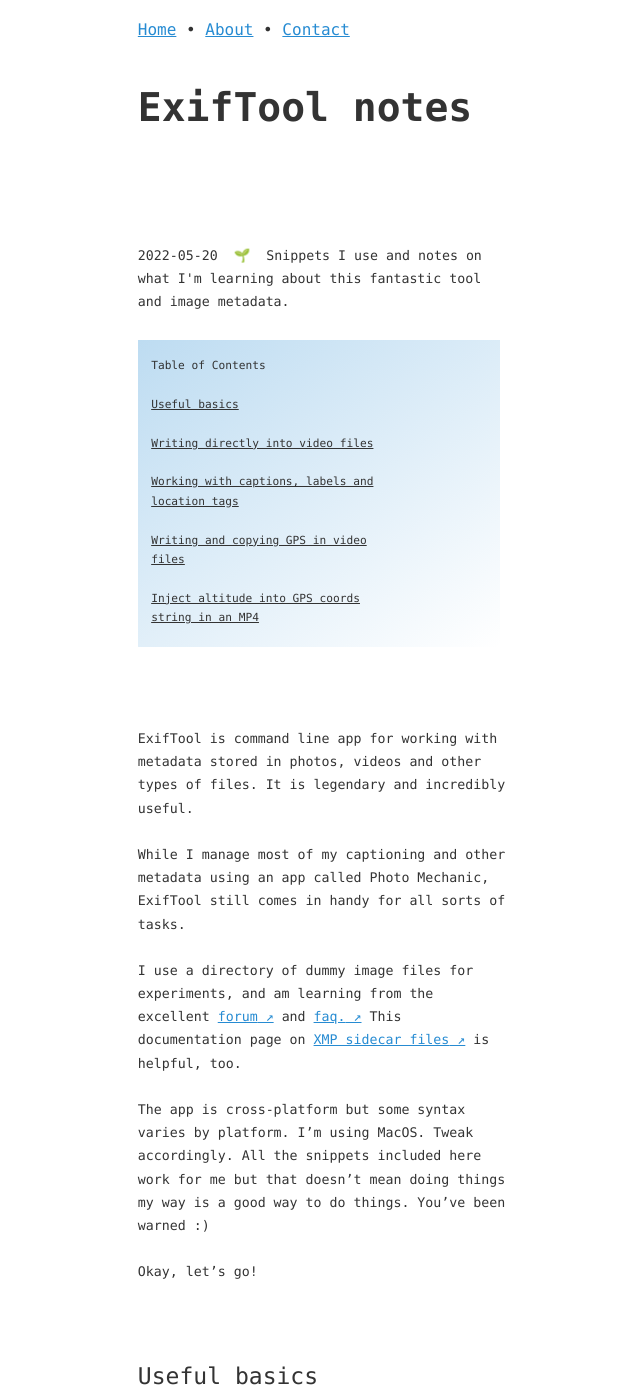
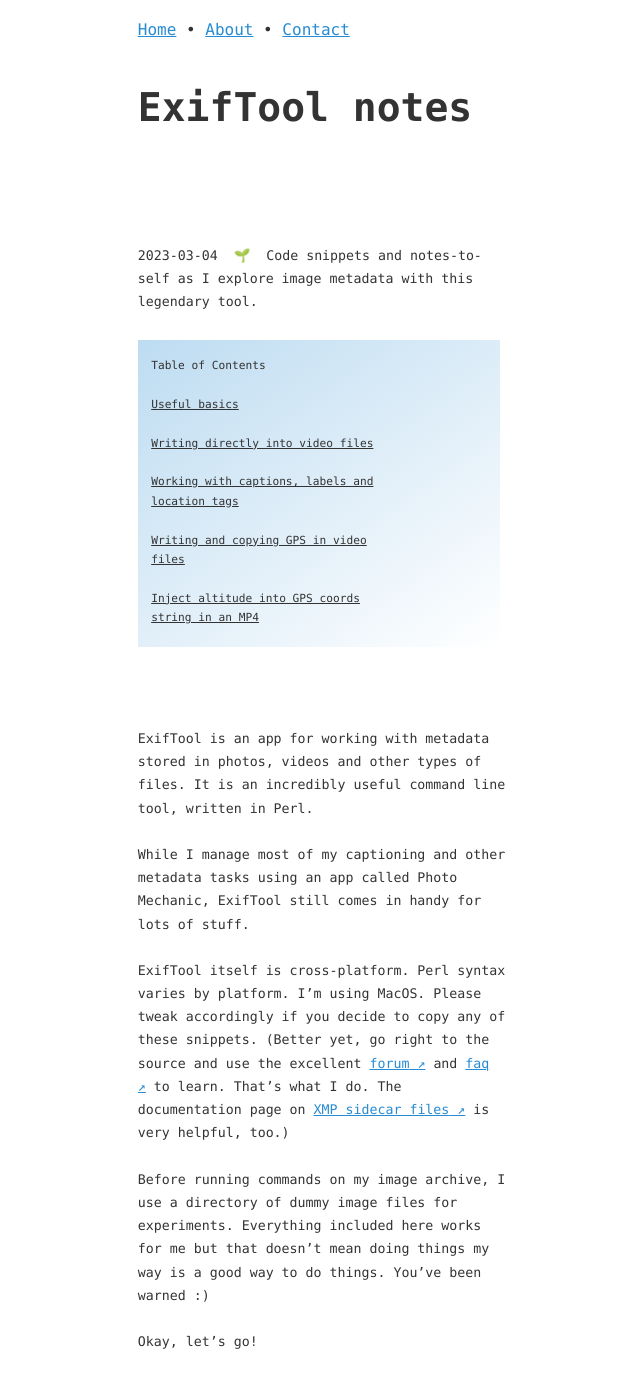
Before and after one commit to zachmccabe/zachmccabe.github.io, a Jekyll site: the page built from _tools/exiftool-notes.md, in a window 1280 px wide and 1400 px high. Shown: the whole window, without its empty margins (181-821 px from the left). Built offline with Jekyll 4.4.1, drawn with Linux system fonts in a browser that asks for light colours; some of the changed text lies outside the part shown.

Commit message:
Update exiftool-notes.md

```diff
--- a/_tools/exiftool-notes.md
+++ b/_tools/exiftool-notes.md
@@ -2,8 +2,8 @@
 robots: norobots
 layout: kao_midnite_3
 title: ExifTool notes
-date: 2022-05-20
-description: "Snippets I use and notes on what I'm learning about this fantastic tool and image metadata."
+date: 2023-03-04
+description: "Code snippets and notes-to-self as I explore image metadata with this legendary tool."
 lede: print
 nav: |
   + Table of Contents
@@ -21,20 +21,19 @@
 
 
 
+ExifTool is an app for working with metadata stored in photos, videos and other types of files. It is an incredibly useful command line tool, written in Perl.
 
-ExifTool is command line app for working with metadata stored in photos, videos and other types of files. It is legendary and incredibly useful.
+While I manage most of my captioning and other metadata tasks using an app called Photo Mechanic, ExifTool still comes in handy for lots of stuff.
 
-While I manage most of my captioning and other metadata using an app called Photo Mechanic, ExifTool still comes in handy for all sorts of tasks.
+ExifTool itself is cross-platform. Perl syntax varies by platform. I'm using MacOS. Please tweak accordingly if you decide to copy any of these snippets. (Better yet, go right to the source and use the excellent [forum] and [faq] to learn. That's what I do. The documentation page on [XMP sidecar files] is very helpful, too.)
 
-I use a directory of dummy image files for experiments, and am learning from the excellent [forum] and [faq.] This documentation page on [XMP sidecar files] is helpful, too.
-
-The app is cross-platform but some syntax varies by platform. I'm using MacOS. Tweak accordingly. All the snippets included here work for me but that doesn't mean doing things my way is a good way to do things. You've been warned :)
+Before running commands on my image archive, I use a directory of dummy image files for experiments. Everything included here works for me but that doesn't mean doing things my way is a good way to do things. You've been warned :)
 
 Okay, let's go!
 
 [forum]: https://exiftool.org/forum/index.php
 
-[faq.]: https://exiftool.org/faq.html
+[faq]: https://exiftool.org/faq.html
 
 [XMP sidecar files]: https://exiftool.org/metafiles.html
 
@@ -78,6 +82,9 @@
 </pre>
 
 Note: This works because ExifTool automatically takes a metadata snapshot the first time you write to foo.jpg using ExifTool. If you first write a caption using, e.g. Photo Mechanic, and then write over that tag with ExifTool, the snapshot will only go as far back as when ExifTool first wrote the file.
+
+
+### You can disable the default metadata snapshot behavior
 
 Prevents capture of metadata snapshot when writing to foo.jpg:
 
@@ -121,7 +129,9 @@
 
 Note: The default formatting of ExifTool's CSV output works fine for me but I think you can use a flag for binary output or set up a template, if that's what you need.
 
----
+
+
+### Copying from a text file to metadata tag in an image file
 
 Copies text from foo.txt to XMP description tag in bar.jpg:
 
@@ -168,7 +184,6 @@
 There are multiple ways to store the same location info in XMP. (Within the XMP group alone, location tags can be written to xmp-photoshop, xmp-iptccore, xmp-iptcext.)
 
 For JPGs, location tags might also be in EXIF or IPTC groups. Photo Mechanic and some other apps can read and write these tags, and will try to sync all of them. Redundancy is important in metadata because most apps only read a few specific tags. Fiendishly arcane. If you want to use ExifTool to write location tags, you'll want to be specific.
-
 
 
 
```
Also changed, not shown: other parts of _tools/exiftool-notes.md (+23 -11 lines).
